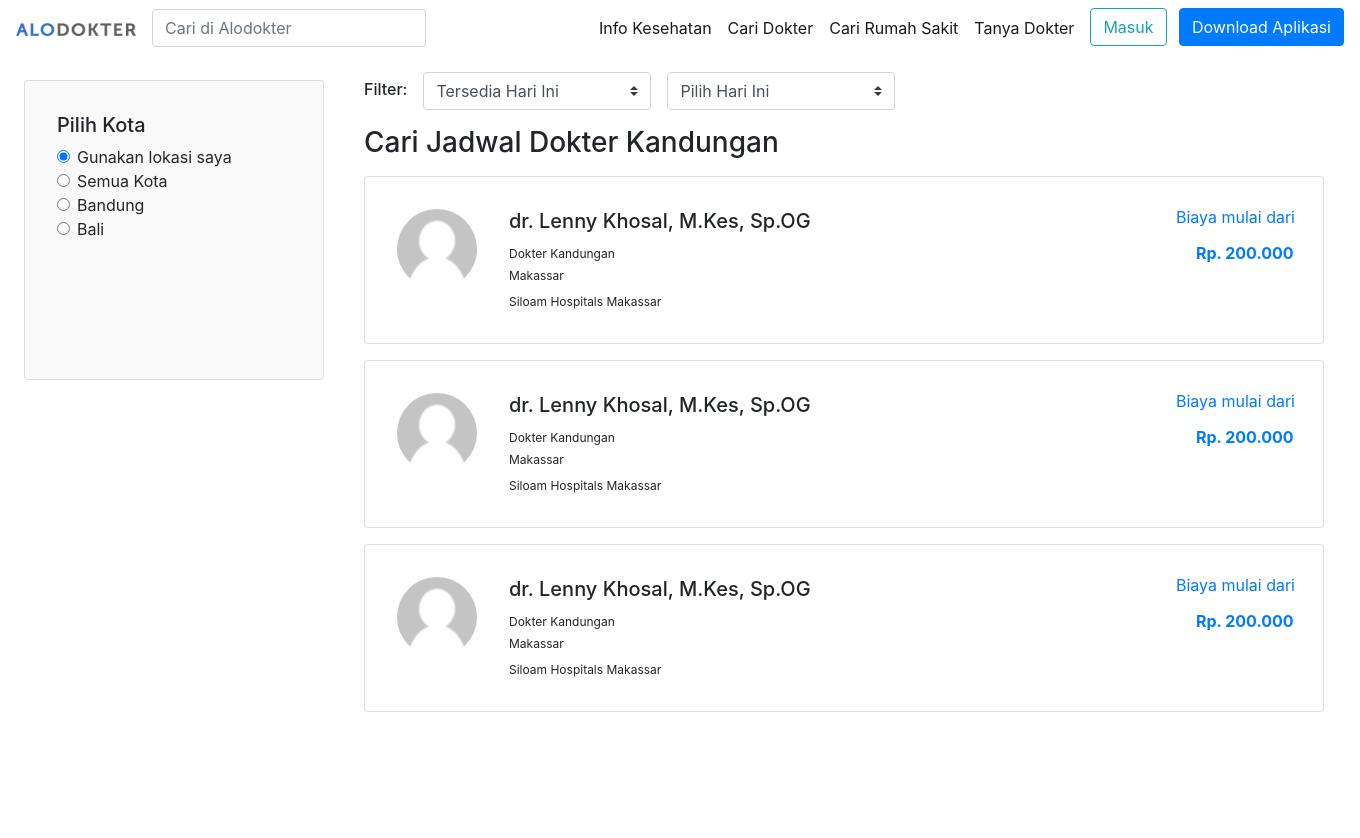
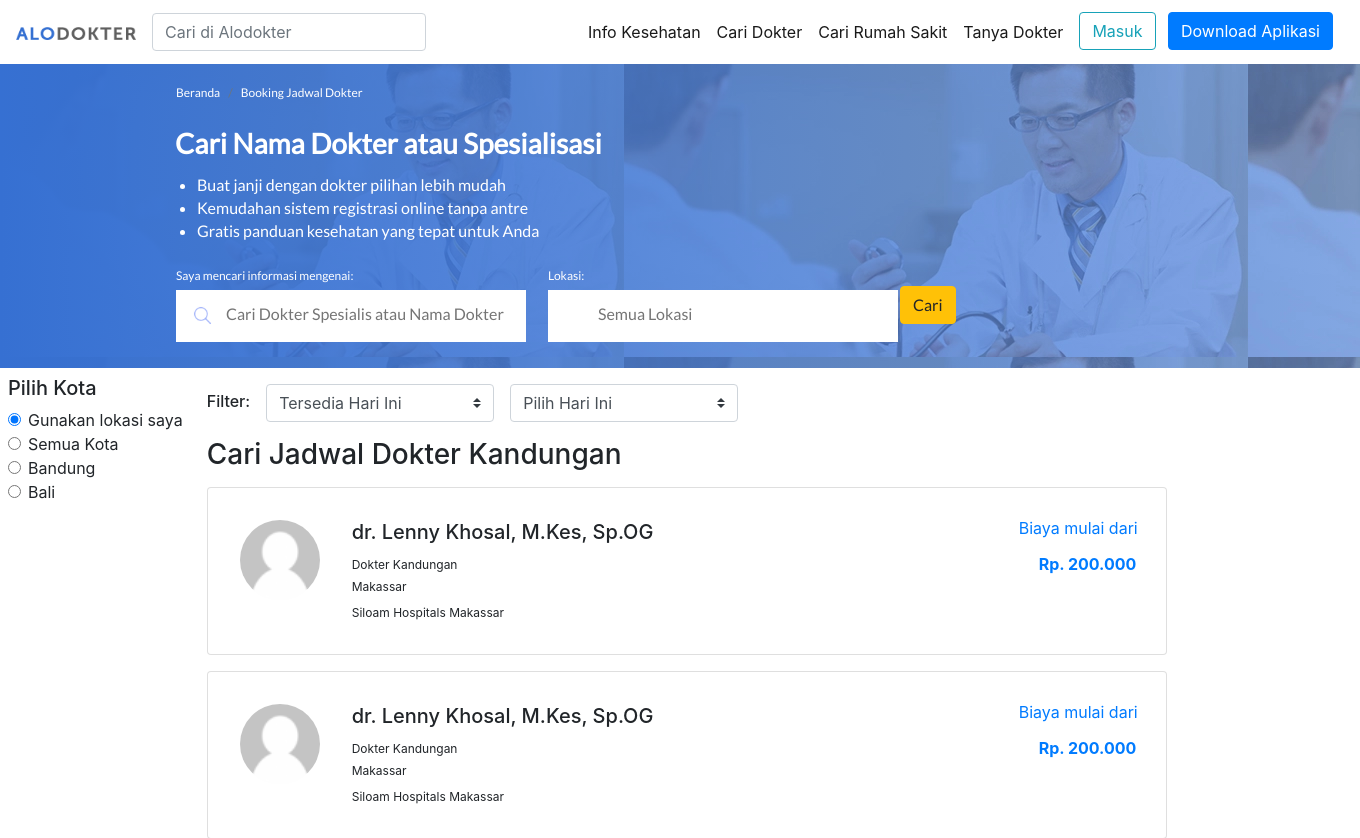
Before and after one commit to ivannaufal7/alodokter, a CodeIgniter app: page /alodokter/index.php/detaildokter_controller/index in a window 1360 px wide. Shown: the top 838 px of the page. Before the commit the page ends 712 px from the top, so only its background shows below. Run offline with CodeIgniter, Linux system fonts and the light colour scheme; some libraries are stand-ins or nearby versions.

Commit message:
Update detaildokter_view.php

```diff
--- a/application/views/Detaildokter_view.php
+++ b/application/views/Detaildokter_view.php
@@ -1,4 +1,39 @@
-<?php $this->load->view('page_header')?>
+<?php $this->load->view('page_headerdokter')?>
+<div class="col-12 " style="background-image: linear-gradient(to left, rgba(0,255,255,0) 0%, #3670d2),url('<?=base_url('assets/caridokter.png') ?>')">
+        <div class="hdr-2">
+            <div aria-label="breadcrumb">
+                <ol class="breadcrumb bg-transparent">
+                    <li class="breadcrumb-item "><a href="#" class="text-white">Beranda</a></li>
+                    <li class="breadcrumb-item "><a href="#" class="text-white">Booking Jadwal Dokter</a></li>
+                </ol>
+            </div>
+            <h3 class="text-white jdl">Cari Nama Dokter atau Spesialisasi</h3>
+            <ul class="text-white list">
+                <li>Buat janji dengan dokter pilihan lebih mudah</li>
+                <li>Kemudahan sistem registrasi online tanpa antre</li>
+                <li>Gratis panduan kesehatan yang tepat untuk Anda</li>
+            </ul>
+            <table>
+                <tr>
+                <td>
+                    <p class="text-white srch">Saya mencari informasi mengenai:</p>
+
+                    <div class="seacrhIcon">
+                        <i><img src="<?= base_url('assets/search.png')?>" width="25px;" style="position:absolute; left: 190px; margin-top:15px;"></i>
+                        <input type="search" id="searchSpecialities" class="searchLocation" placeholder="Cari Dokter Spesialis atau Nama Dokter" autocomplete="off">
+
+                    </div>
+                </td>
+                <td>
+                    <p class="text-white lok">Lokasi:</p>
+                    <input type="search" class="searchLocation" placeholder="Semua Lokasi">
+                </td>
+                <td><button type="button" class="btn btn-warning">Cari</button></td>
+                </tr>
+
+            </table>
+        </div>
+    </div>
 <div class="d-flex flex-row flex-wrap">
   <div class="sidenav p-2 box-filter">
     <div class="kota">
```
